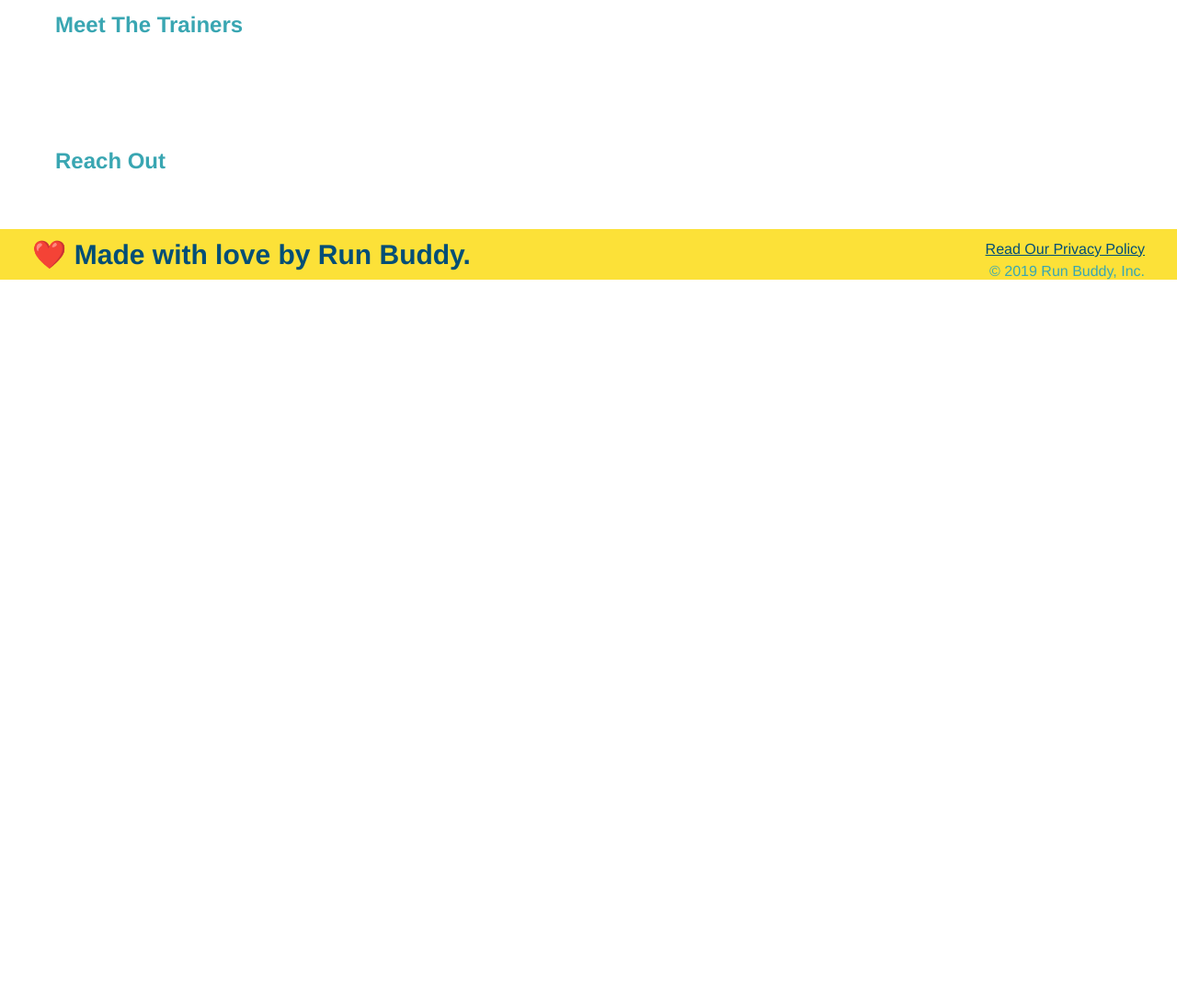
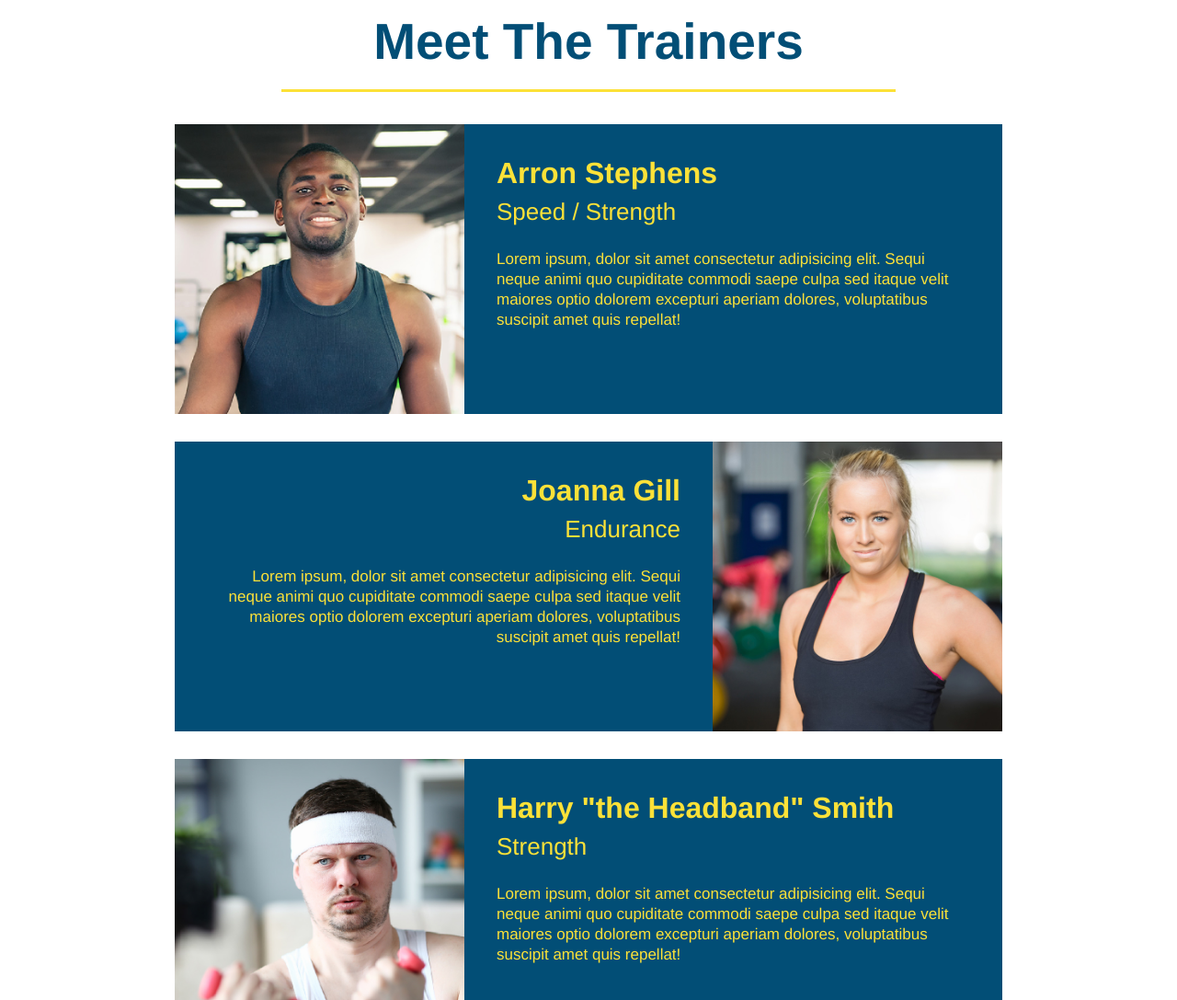
Before and after one commit to ConnieMarie/run-buddy, a plain HTML site: page index.html in a window 1280 px wide. Shown: the part 2900-3987 px from the top of the page at 92% size. Before the commit the page ends 3207 px from the top, so only its background shows below. Drawn offline with Linux system fonts and the light colour scheme.

Commit message:
<trainers added and styled?

```diff
--- a/assets/css/style.css
+++ b/assets/css/style.css
@@ -186,3 +186,50 @@ header {
 .steps span {
     font-size: 38px;
 }
+
+.trainers {
+    text-align: center;
+  }
+
+  .trainer {
+    width: 900px;
+    margin: 0 auto 30px auto;
+    background: #024e76;
+    color: #fce138;
+    overflow: auto;
+  }
+
+  .trainer img {
+    width: 35%;
+    float: left;
+  }
+
+  .trainer-bio {
+    padding: 35px;
+    float: left;
+    width: 65%;
+  }
+
+  .text-left {
+    text-align: left;
+  }
+
+  .text-right {
+    text-align: right;
+  }
+
+  .trainer-bio h3 {
+    font-size: 32px;
+    margin-bottom: 8px;
+  }
+
+  .trainer-bio h4 {
+    font-weight: lighter;
+    font-size: 26px;
+    margin-bottom: 25px;
+  }
+
+  .trainer-bio p {
+    font-size: 17px;
+    line-height: 1.3;
+  }
--- a/index.html
+++ b/index.html
@@ -22,7 +22,7 @@
             <a href="#what-you-do">What You Do</a>
           </li>
           <li>
-            <a href="#your-trainer">Your Trainers</a>
+            <a href="#your-trainers">Your Trainers</a>
           </li>
           <li>
             <a href="#reach-out">Reach Out</a>          </ul>
@@ -103,8 +103,45 @@
      </section>
 
      <!-- "meet the trainers" section-->
-     <section>
-        <h2>Meet The Trainers</h2>
+     <section id="your-trainers" class="trainers">
+        <h2 class="section-title primary-border">
+         Meet The Trainers
+        </h2>
+        <article class="trainer">
+         <img src="./assets/images/trainer-1.jpg" alt="Arron Stephens in his workout clothes, ready to pump iron" />
+         <div class="trainer-bio text-left">
+           <h3>Arron Stephens</h3>
+           <h4>Speed / Strength</h4>
+           <p>
+             Lorem ipsum, dolor sit amet consectetur adipisicing elit. Sequi neque animi quo cupiditate commodi saepe culpa sed
+             itaque velit maiores optio dolorem excepturi aperiam dolores, voluptatibus suscipit amet quis repellat!
+           </p>
+         </div>
+       </article>
+
+       <article class="trainer">
+         <div class="trainer-bio text-right">
+           <h3>Joanna Gill</h3>
+           <h4>Endurance</h4>
+           <p>
+             Lorem ipsum, dolor sit amet consectetur adipisicing elit. Sequi neque animi quo cupiditate commodi saepe culpa sed
+             itaque velit maiores optio dolorem excepturi aperiam dolores, voluptatibus suscipit amet quis repellat!
+           </p>
+         </div>
+         <img src="./assets/images/trainer-2.jpg" alt="Joanna Gill cooling off after a workout" />
+       </article>
+
+       <article class="trainer">
+         <img src="./assets/images/trainer-3.jpg" alt="Harry Smith wearing a headband and lifting comically small pink weights" />
+         <div class="trainer-bio text-left">
+           <h3>Harry "the Headband" Smith</h3>
+           <h4>Strength</h4>
+           <p>
+             Lorem ipsum, dolor sit amet consectetur adipisicing elit. Sequi neque animi quo cupiditate commodi saepe culpa sed
+             itaque velit maiores optio dolorem excepturi aperiam dolores, voluptatibus suscipit amet quis repellat!
+           </p>
+         </div>
+       </article>
      </section>
 
      <!-- "reach out" section-->
```
Also changed, not shown: assets/images/trainer-1.jpg (added), assets/images/trainer-2.jpg (added), assets/images/trainer-3.jpg (added).
